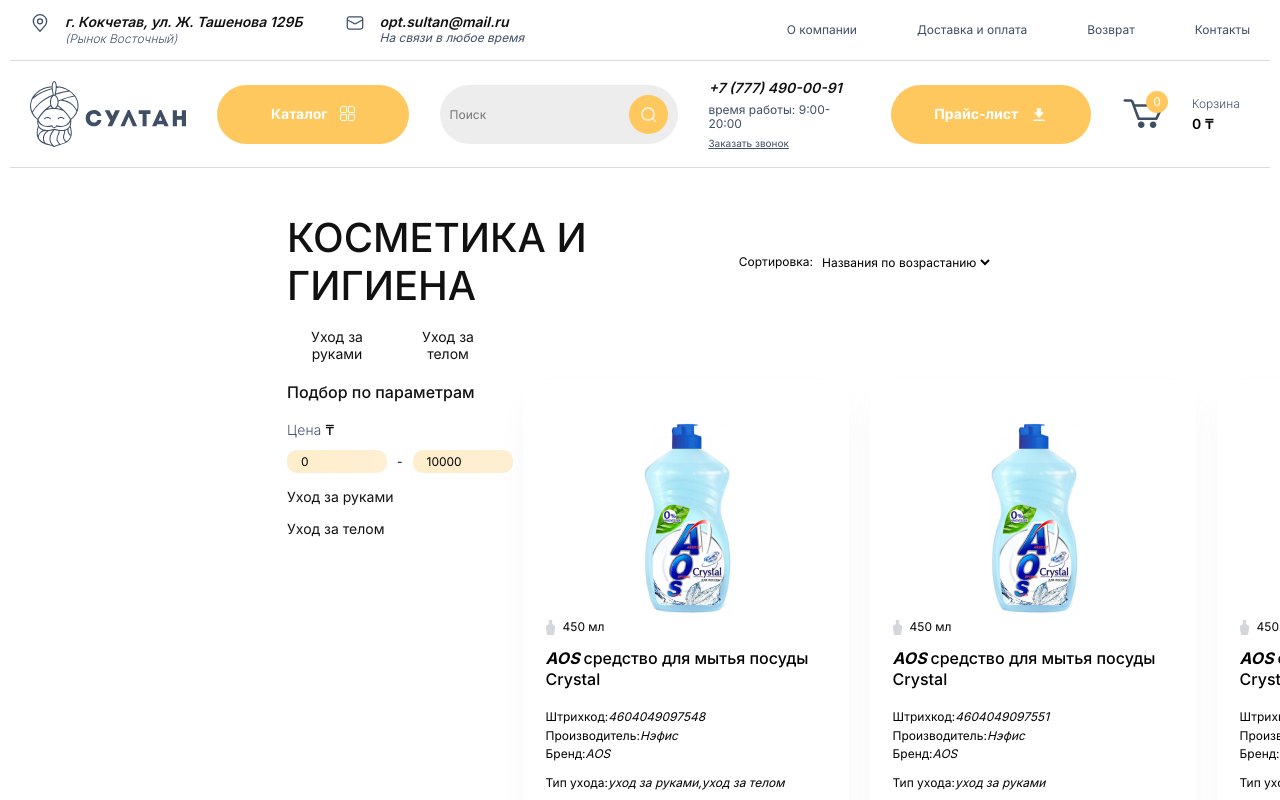
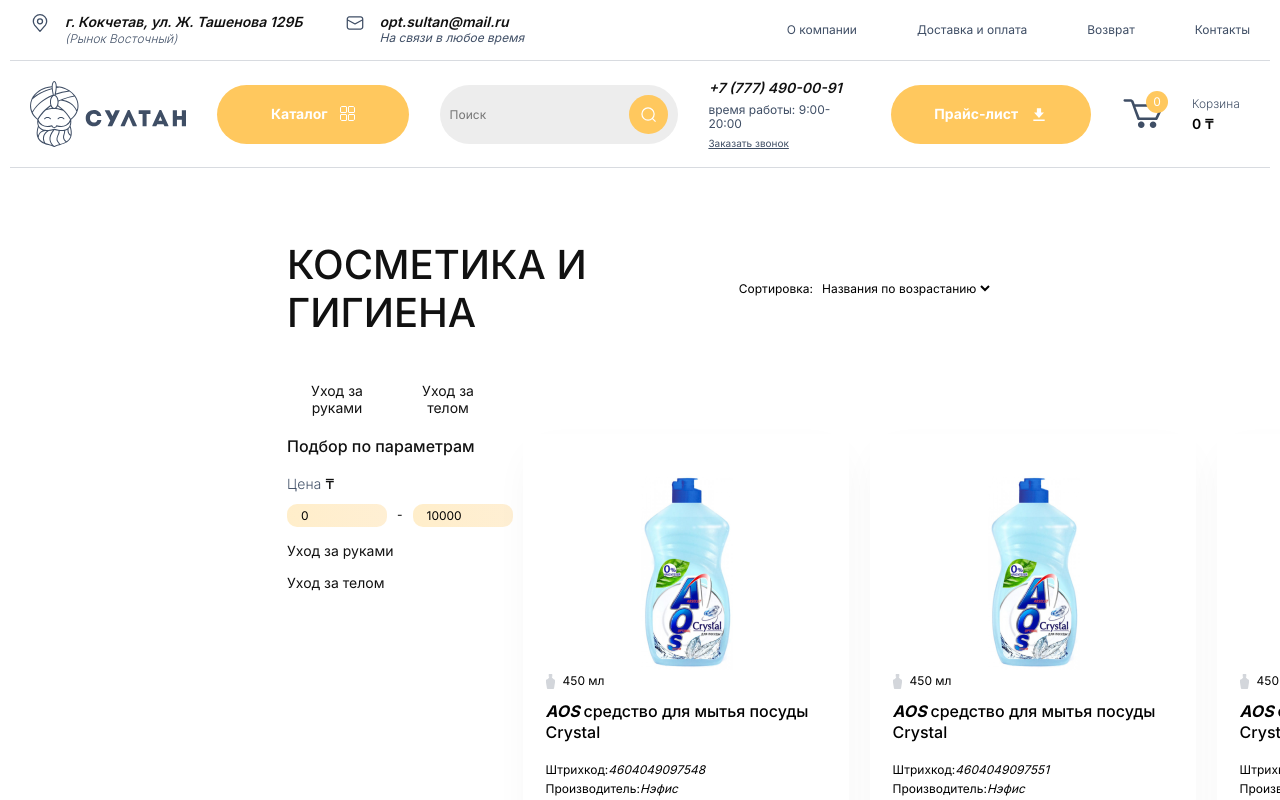
Before and after one commit to mvodev/hotels-online-shop, a React (Vite) app: page / in a window 1280 px wide. Shown: the top 800 px of the page. Built offline with nearby package versions, Linux system fonts and the light colour scheme.

Commit message:
changed type of header in Goods component

```diff
--- a/src/components/goods/Goods.tsx
+++ b/src/components/goods/Goods.tsx
@@ -107,7 +107,7 @@
   return (
     <main className="goods">
       <div className="goods__header-wrapper">
-        <h2 className='goods__header'>{title}</h2>
+        <h1 className='goods__header'>{title}</h1>
         <div className="goods__select-order">
           <span>Сортировка:</span>
           <SelectCardOrder onChange={handleSort}/>
```
